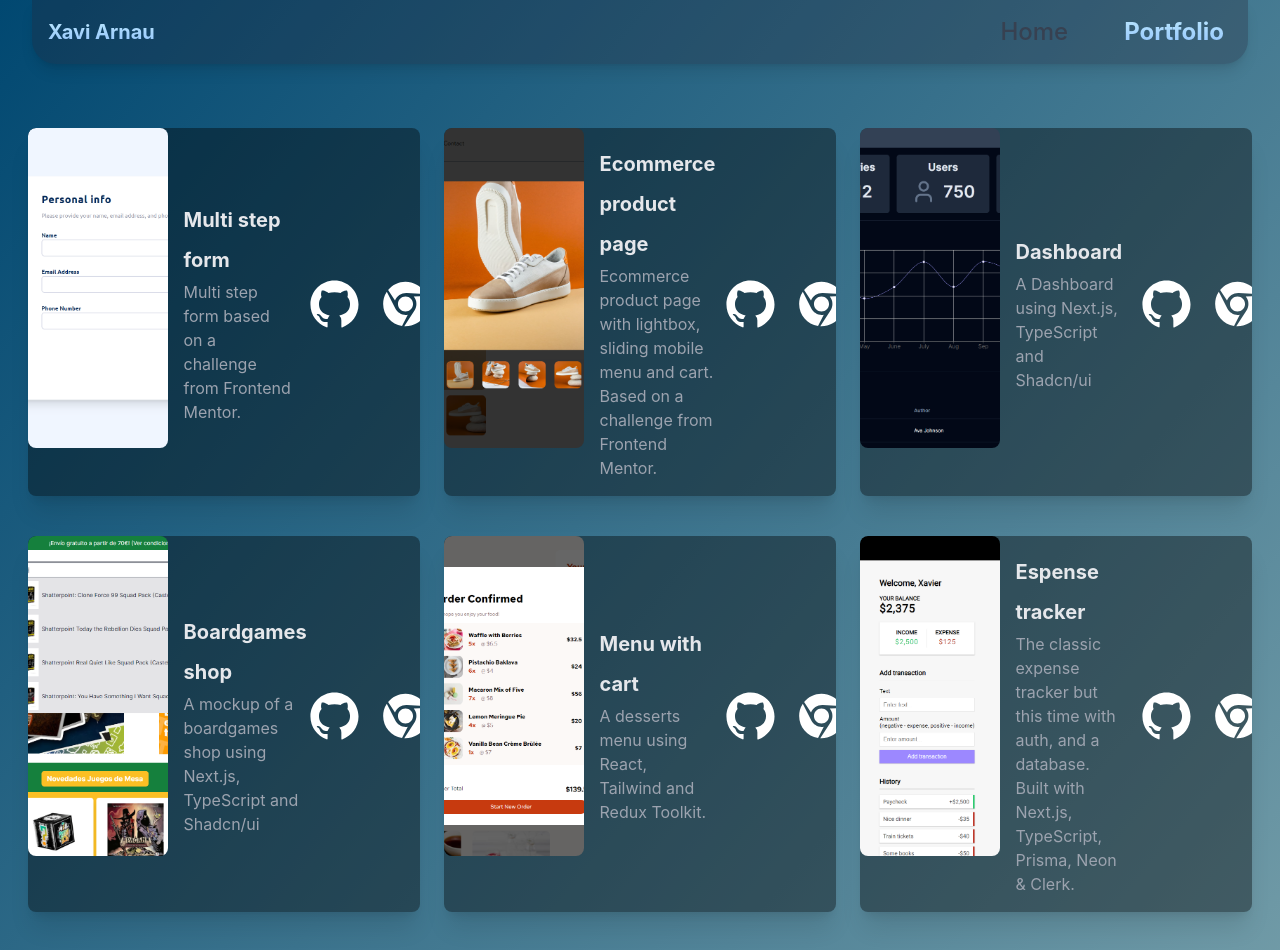
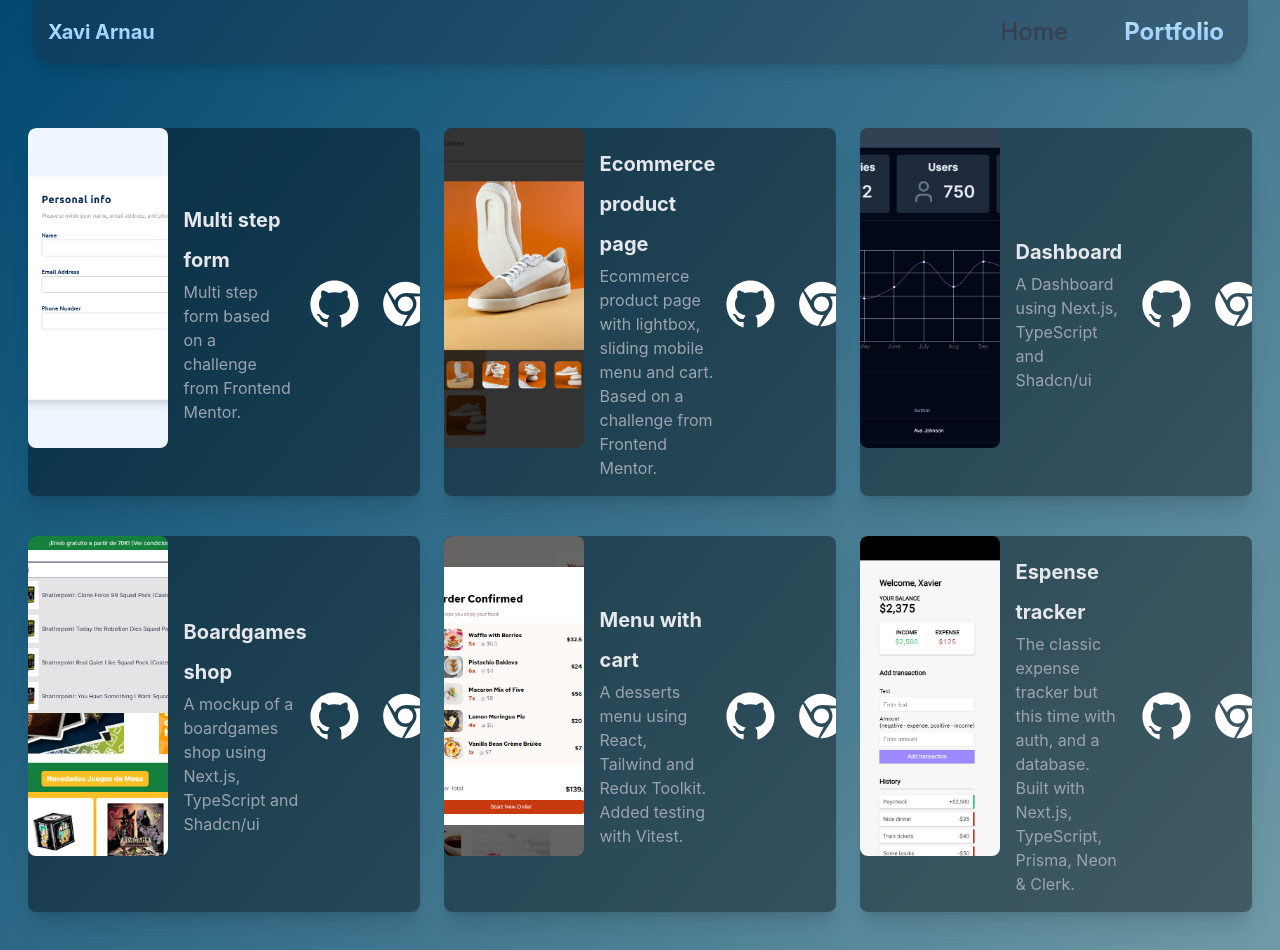
Before and after one commit to Xavi-Arnau/portfolio-tailwind-app, a React (Create React App) app: page /Portfolio in a window 1280 px wide. Shown: the top 950 px of the page. Built offline with nearby package versions, Linux system fonts and the light colour scheme.

Commit message:
updated project description

```diff
--- a/src/components/Portfolio.jsx
+++ b/src/components/Portfolio.jsx
@@ -66,7 +66,7 @@ export const Portfolio = () => {
           github={"https://github.com/Xavi-Arnau/menu-with-cart"}
           title={"Menu with cart"}
           description={
-            "A desserts menu using React, Tailwind and Redux Toolkit."
+            "A desserts menu using React, Tailwind and Redux Toolkit. Added testing with Vitest."
           }
         />
 
```
